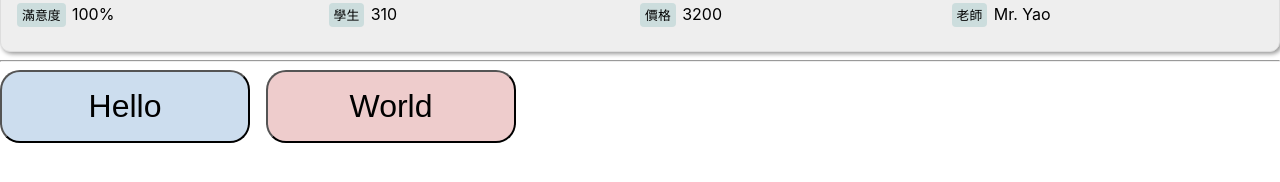
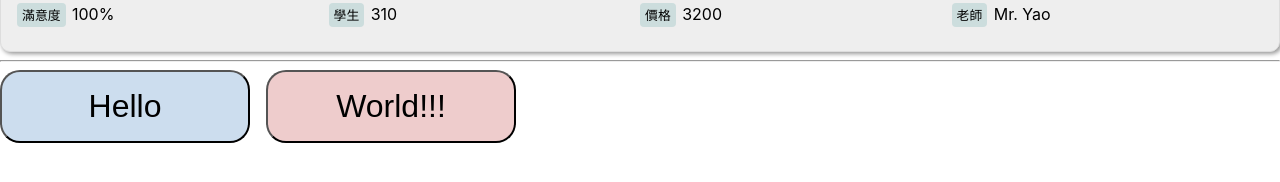
Before and after one commit to ShawnTseng/react-protfolio, a React (Create React App) app: page / in a window 1280 px wide. Shown: the part 130-312 px from the top of the page. Built offline with nearby package versions, Linux system fonts and the light colour scheme.

Commit message:
scss with css module

```diff
--- a/package.json
+++ b/package.json
@@ -6,6 +6,7 @@
     "@testing-library/jest-dom": "^4.2.4",
     "@testing-library/react": "^9.3.2",
     "@testing-library/user-event": "^7.1.2",
+    "node-sass": "^4.14.1",
     "react": "^16.13.1",
     "react-dom": "^16.13.1",
     "react-scripts": "3.4.1",
--- a/src/YourButton.js
+++ b/src/YourButton.js
@@ -1,5 +1,5 @@
 import React, { Component } from 'react';
-import style from './YourButton.module.css';
+import style from './YourButton.module.scss';
 
 class YourButton extends Component {
     render() {
--- a/src/YourButton.module.css
+++ /dev/null
@@ -1,9 +0,0 @@
-.btn {
-    background: #ecc;
-    border-radius: 20px;
-    font-size: 2em;
-    width: 250px;
-    text-align: center;
-    padding: 0.5em 0;
-    margin-right: 0.5em;
-}
--- /dev/null
+++ b/src/YourButton.module.scss
@@ -0,0 +1,12 @@
+.btn {
+  background: #ecc;
+  border-radius: 20px;
+  font-size: 2em;
+  width: 250px;
+  text-align: center;
+  padding: 0.5em 0;
+  margin-right: 0.5em;
+  &:after {
+    content: "!!!";
+  }
+}
```
Also changed, not shown: 1 other file (tests, documents, lock files or other folders).
